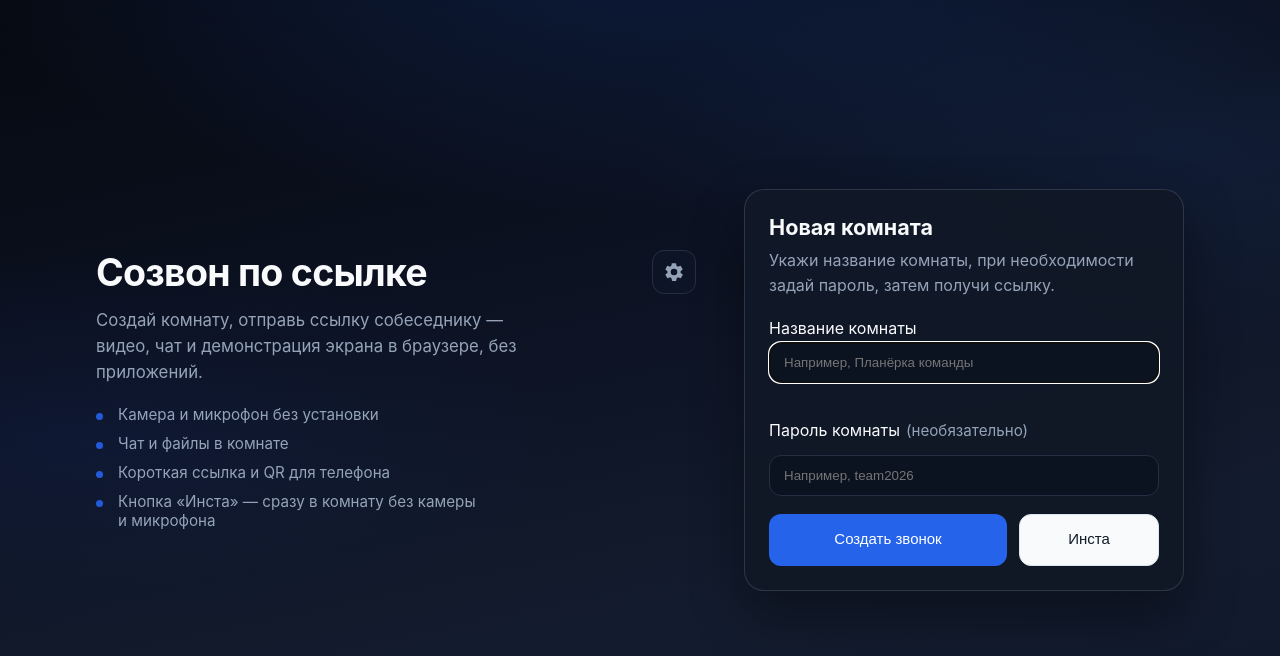
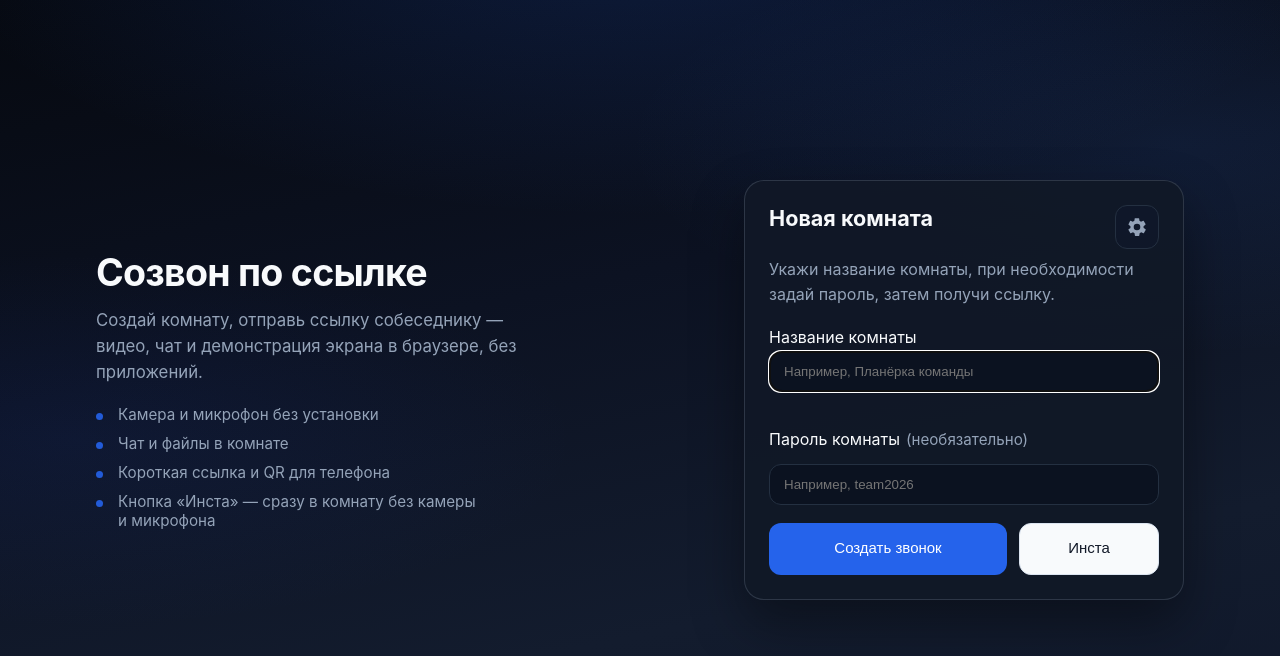
Before and after one commit to Noloquideus/linkra, a FastAPI app: page / in a window 1280 px wide. Shown: the top 656 px of the page. Run offline with FastAPI, Linux system fonts and the light colour scheme.

Commit message:
fix settings and tg alerting

```diff
--- a/backend/static/style.css
+++ b/backend/static/style.css
@@ -63,18 +63,8 @@ body {
   align-items: start;
 }
 
-.home-hero-head {
-  display: flex;
-  flex-wrap: wrap;
-  align-items: flex-start;
-  justify-content: space-between;
-  gap: 12px 20px;
-  margin-bottom: 12px;
-}
-
 .home-hero-title {
-  margin: 0;
-  flex: 1 1 12rem;
+  margin: 0 0 12px;
   font-size: clamp(1.75rem, 2vw + 1rem, 2.35rem);
   line-height: 1.2;
   letter-spacing: -0.02em;
@@ -110,7 +100,7 @@ body {
   position: absolute;
   top: calc(100% + 8px);
   right: 0;
-  z-index: 40;
+  z-index: 80;
   min-width: 240px;
   padding: 14px 16px;
   border-radius: 14px;
@@ -133,6 +123,11 @@ body {
 .home-settings-item input {
   margin-top: 3px;
   flex-shrink: 0;
+  width: 18px;
+  height: 18px;
+  cursor: pointer;
+  pointer-events: auto;
+  accent-color: var(--primary);
 }
 
 .home-settings-muted {
@@ -182,8 +177,22 @@ body {
   min-width: 0;
 }
 
-.home-card-title {
-  margin: 0 0 8px;
+.card.home-card {
+  position: relative;
+}
+
+.home-card-header {
+  display: flex;
+  align-items: flex-start;
+  justify-content: space-between;
+  gap: 12px 16px;
+  margin-bottom: 8px;
+}
+
+.home-card-header .home-card-title {
+  margin: 0;
+  flex: 1 1 auto;
+  min-width: 0;
   font-size: 1.35rem;
 }
 
--- a/backend/templates/index.html
+++ b/backend/templates/index.html
@@ -26,9 +26,23 @@
     <main class="container home-shell">
       <div class="home-grid">
         <header class="home-hero">
-          <div class="home-hero-head">
           <h1 class="home-hero-title">Созвон по ссылке</h1>
-            <div class="home-settings-wrap">
+          <p class="muted home-hero-lead">
+            Создай комнату, отправь ссылку собеседнику — видео, чат и демонстрация экрана в браузере, без приложений.
+          </p>
+          <ul class="home-features" aria-label="Возможности">
+            <li>Камера и микрофон без установки</li>
+            <li>Чат и файлы в комнате</li>
+            <li>Короткая ссылка и QR для телефона</li>
+            <li>Кнопка «Инста» — сразу в комнату без камеры и микрофона</li>
+          </ul>
+        </header>
+
+        <div class="home-panel">
+          <section class="card home-card">
+        <div class="home-card-header">
+          <h2 class="home-card-title">Новая комната</h2>
+          <div id="home-settings-wrap" class="home-settings-wrap">
             <button
               type="button"
               id="home-settings-btn"
@@ -47,7 +61,7 @@
             </button>
             <div id="home-settings-menu" class="home-settings-menu hidden" role="menu" aria-hidden="true">
               {% if telegram_alerting_available %}
-                <label class="home-settings-item">
+              <label class="home-settings-item" for="settings-telegram-alert">
                 <input type="checkbox" id="settings-telegram-alert" />
                 <span>Итоги созвона в Telegram</span>
               </label>
@@ -57,20 +71,6 @@
             </div>
           </div>
         </div>
-          <p class="muted home-hero-lead">
-            Создай комнату, отправь ссылку собеседнику — видео, чат и демонстрация экрана в браузере, без приложений.
-          </p>
-          <ul class="home-features" aria-label="Возможности">
-            <li>Камера и микрофон без установки</li>
-            <li>Чат и файлы в комнате</li>
-            <li>Короткая ссылка и QR для телефона</li>
-            <li>Кнопка «Инста» — сразу в комнату без камеры и микрофона</li>
-          </ul>
-        </header>
-
-        <div class="home-panel">
-          <section class="card home-card">
-        <h2 class="home-card-title">Новая комната</h2>
         <p class="muted home-card-hint">
           Укажи название комнаты, при необходимости задай пароль, затем получи ссылку.
         </p>
@@ -179,6 +179,7 @@
       const toggleInviteExtra = document.getElementById('toggle-invite-extra');
       const inviteExtraPanel = document.getElementById('invite-extra-panel');
       const toastStack = document.getElementById('toast-stack');
+      const homeSettingsWrap = document.getElementById('home-settings-wrap');
       const homeSettingsBtn = document.getElementById('home-settings-btn');
       const homeSettingsMenu = document.getElementById('home-settings-menu');
       const settingsTelegramAlert = document.getElementById('settings-telegram-alert');
@@ -224,14 +225,15 @@
         });
       }
 
-      if (homeSettingsBtn && homeSettingsMenu) {
+      if (homeSettingsBtn && homeSettingsMenu && homeSettingsWrap) {
         homeSettingsBtn.addEventListener('click', (e) => {
-          e.stopPropagation();
+          e.preventDefault();
           const open = homeSettingsMenu.classList.contains('hidden');
           setHomeSettingsOpen(open);
         });
-        document.addEventListener('click', () => setHomeSettingsOpen(false));
-        homeSettingsMenu.addEventListener('click', (e) => e.stopPropagation());
+        document.addEventListener('click', (e) => {
+          if (!homeSettingsWrap.contains(e.target)) setHomeSettingsOpen(false);
+        });
       }
 
       function clearErrors() {
```
Lines whose indentation alone changed are shown as unchanged.
